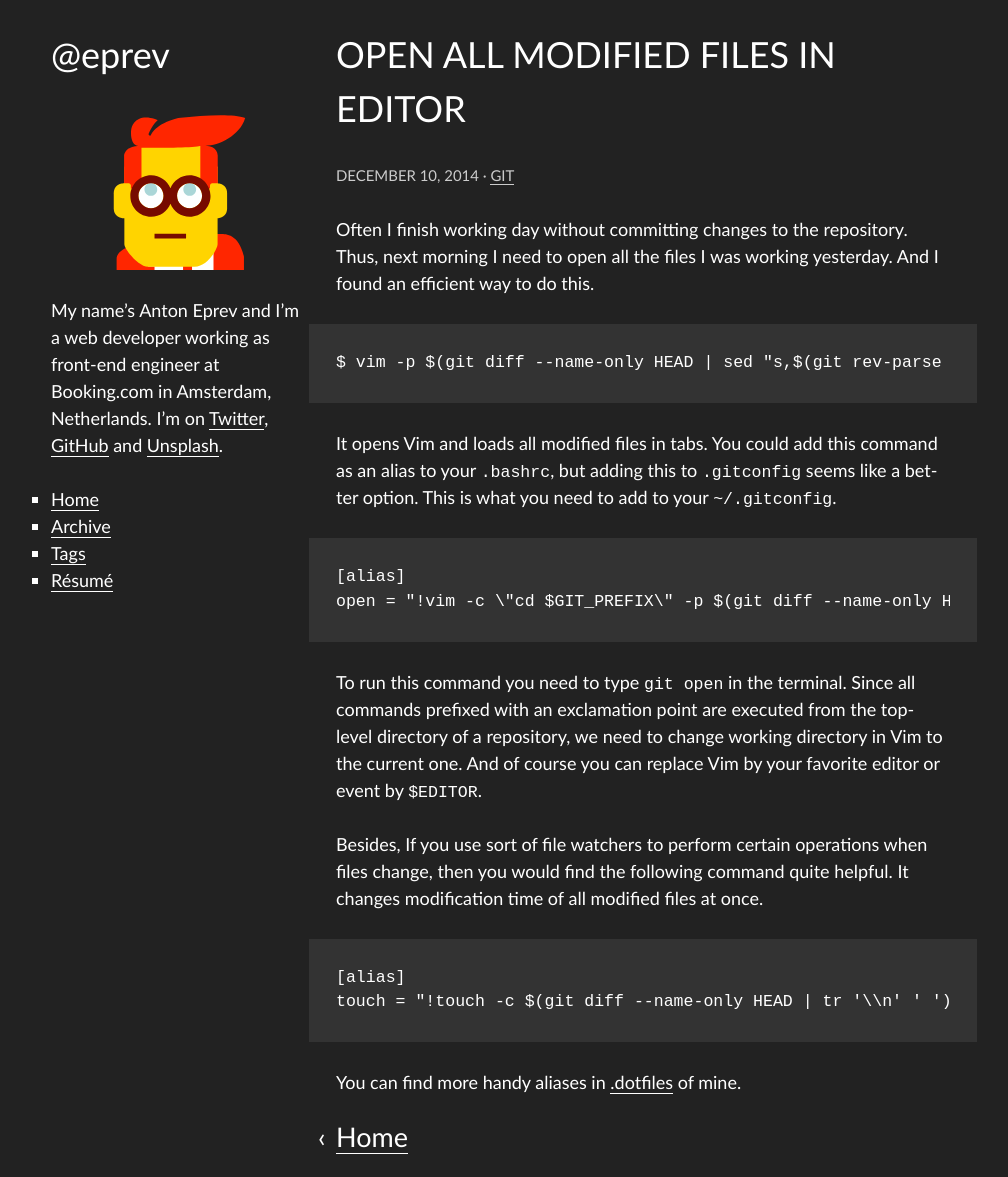
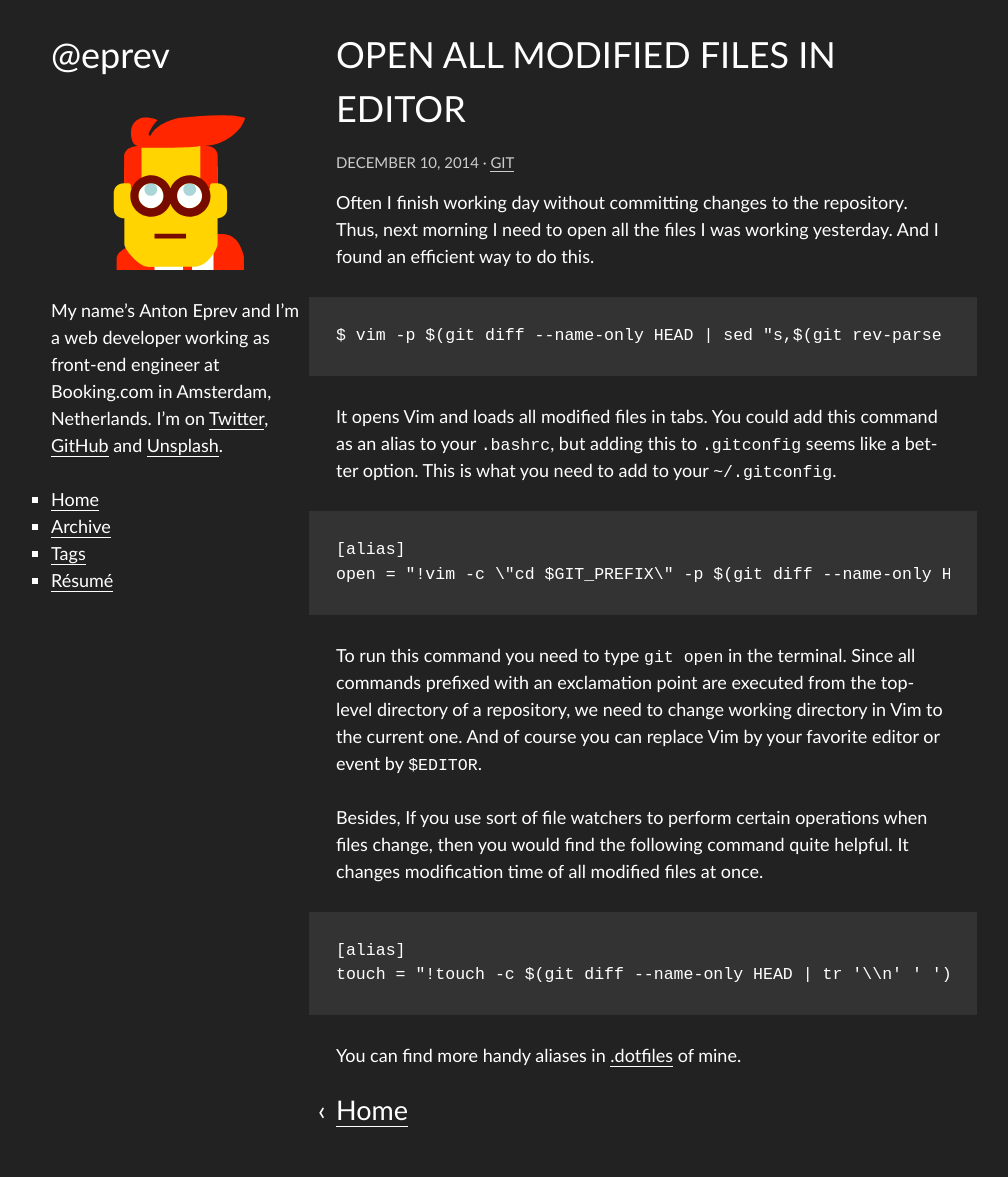
Before and after one commit to eprev/eprev.org, a Jekyll site: the page built from _posts/2014-12-10-open-all-modified-files.md, in a window 1280 px wide. Shown: the whole page, without its empty margins (126-1134 px from the left). Built offline with Jekyll 4.4.1, drawn with Linux system fonts in a browser that asks for light colours; after the commit the page ends 1150 px from its top, so only the background shows below that.

Commit message:
Minor changes

```diff
--- a/_includes/post.html
+++ b/_includes/post.html
@@ -1,7 +1,7 @@
 <div class="post">
     <h{{ include_post_h }} class="post__header">
         {% if include_post_link %}
-            <a class="post__header__link" href="{{ include_post_meta.url }}">{{ include_post_meta.title }}</a>
+            <a href="{{ include_post_meta.url }}">{{ include_post_meta.title }}</a>
         {% else %}
             {{ include_post_meta.title }}
         {% endif %}
--- a/main.css
+++ b/main.css
@@ -122,7 +122,8 @@ a {
 .page {
     max-width: 980px;
     min-width: 320px;
-    margin: 1.5rem auto;
+    margin: 0 auto;
+    padding: 1.5rem 0;
 }
 .page__sidebar {
     width: 30%;
@@ -160,25 +161,33 @@ a {
     margin-bottom: 1.5rem; /* Vertical rhythm */
 }
 
+.post__header {
+    margin-bottom: 0;
+}
+.post__content ul,
+.post__content p {
+    margin-top: 0;
+}
+
 .post__content pre code {
     position: relative;
     display: block;
     padding: 1.5rem 0; /* Vertical rhythm */
     line-height: 1.5;  /* Restore line-height for the block elements */
     overflow: auto;
-    background: #f6f6f6;
-    box-shadow: 1.5rem 0 #f6f6f6, -1.5rem 0 #f6f6f6;
+    background: #fafafa;
+    box-shadow: 1.5rem 0 #fafafa, -1.5rem 0 #fafafa;
 }
 
 .post__meta {
-    margin-bottom: 1.5rem;
     text-transform: uppercase;
     font-size: 0.83rem;  /* Traditional scale [3] */
     line-height: 1.5rem; /* Vertical rhythm */
+    margin: .75rem 0;
 }
 
 /*ul*/.post__content-list li {
-    margin: 1.5rem 0; /* Vertical rhythm */
+    margin-bottom: 1.5rem; /* Vertical rhythm */
 }
 
 .post-special-home {
@@ -233,7 +242,7 @@ a {
         padding-left: 1rem; /* There's no space on the left for markers */
     }
     .page {
-        margin: 0 auto;
+        padding-top: 0;
     }
     .page__sidebar {
         float: none;
```
